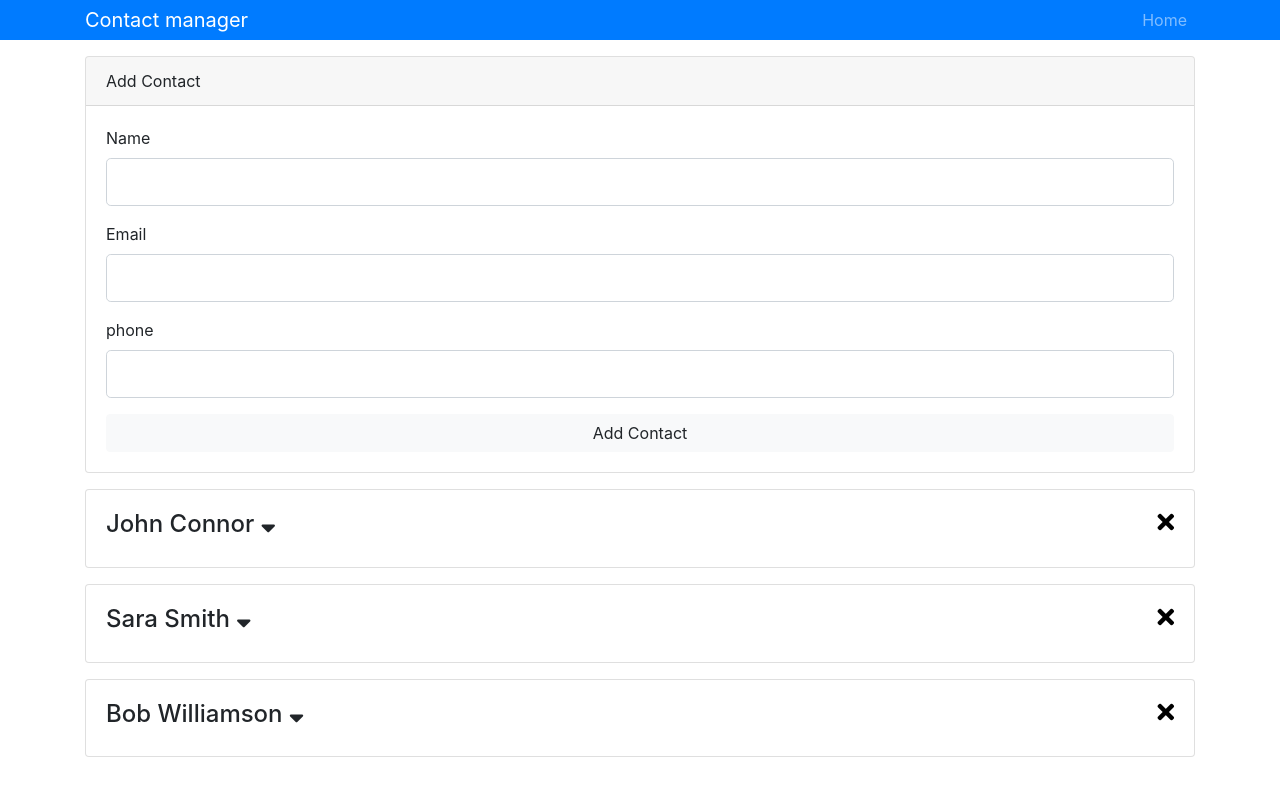
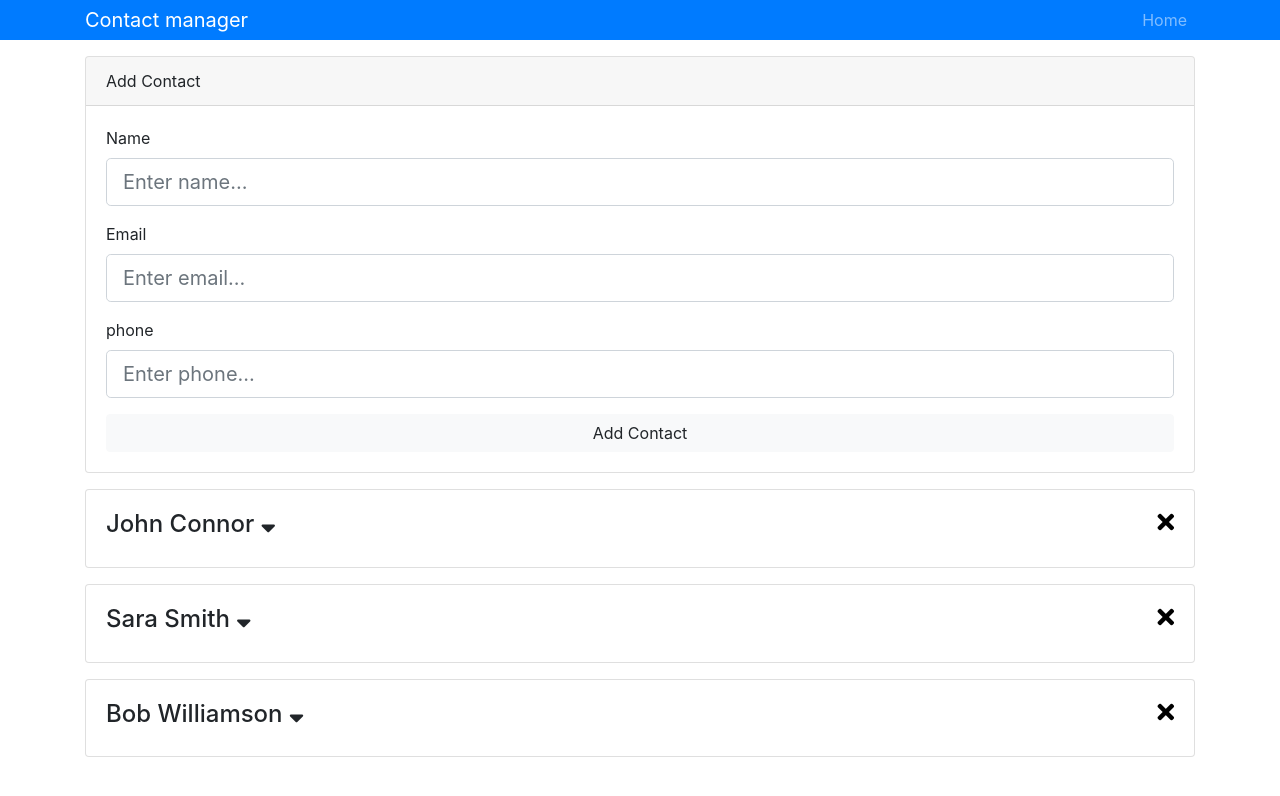
Before and after one commit to volosgoto/contactmanager, a React (Create React App) app: page / in a window 1280 px wide. Shown: the top 796 px of the page. Built offline with nearby package versions, Linux system fonts and the light colour scheme.

Commit message:
add contact by usung form+

```diff
--- a/src/components/contacts/AddContact.js
+++ b/src/components/contacts/AddContact.js
@@ -33,6 +33,13 @@ class AddContact extends Component {
     };
 
     dispatch({ type: "ADD_CONTACT", payload: newContact });
+
+    // Clear state
+    this.setState({
+      name: "",
+      email: "",
+      phone: ""
+    });
   }
 
   render() {
@@ -50,6 +57,7 @@ class AddContact extends Component {
                     <label htmlFor="name">Name</label>
                     <input
                       className="form-control form-control-lg"
+                      placeholder="Enter name..."
                       name="name"
                       type="text"
                       value={name}
@@ -60,6 +68,7 @@ class AddContact extends Component {
                     <label htmlFor="email">Email</label>
                     <input
                       className="form-control form-control-lg"
+                      placeholder="Enter email..."
                       name="email"
                       type="email"
                       value={email}
@@ -70,6 +79,7 @@ class AddContact extends Component {
                     <label htmlFor="phone">phone</label>
                     <input
                       className="form-control form-control-lg"
+                      placeholder="Enter phone..."
                       name="phone"
                       type="text"
                       value={phone}
```
